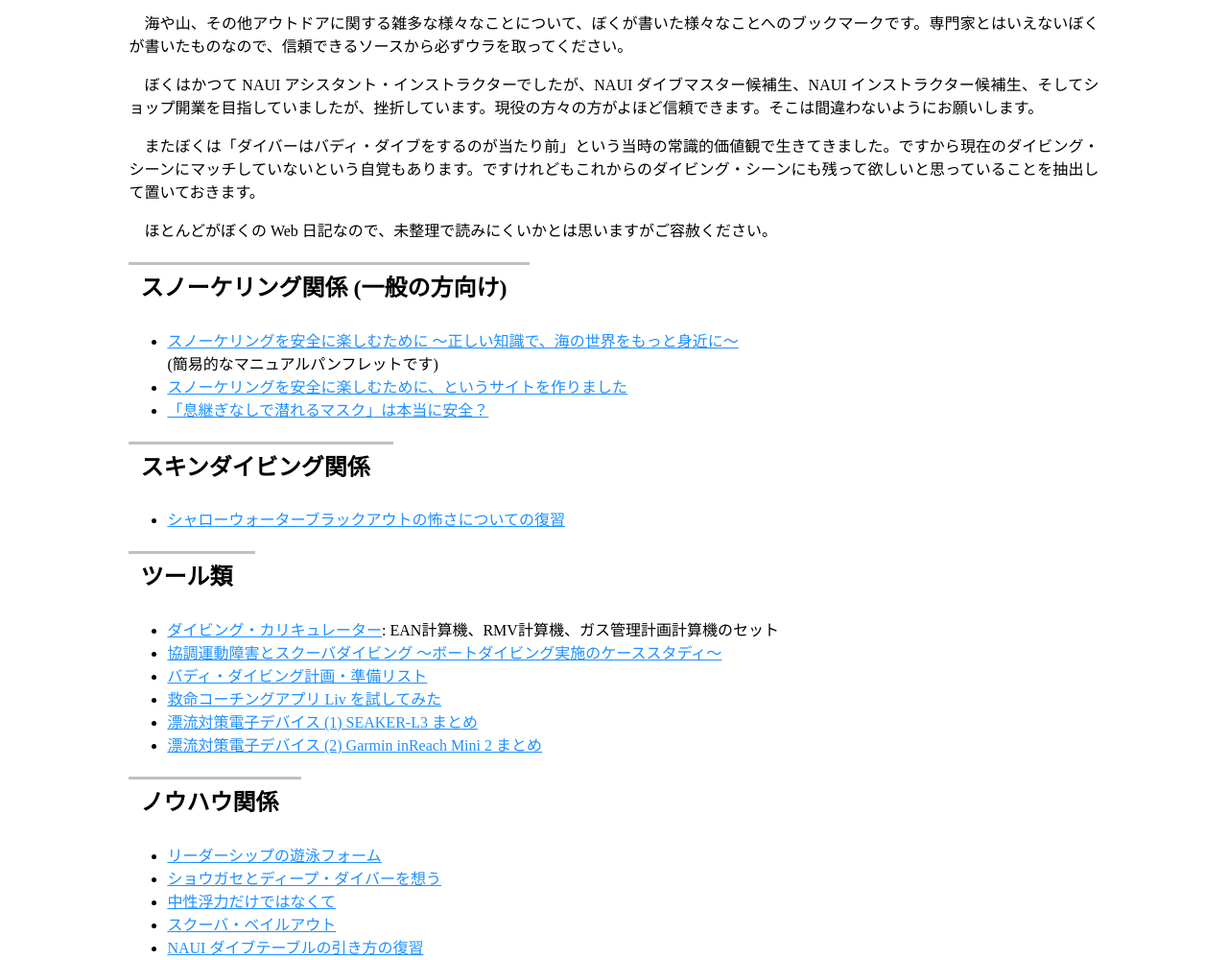
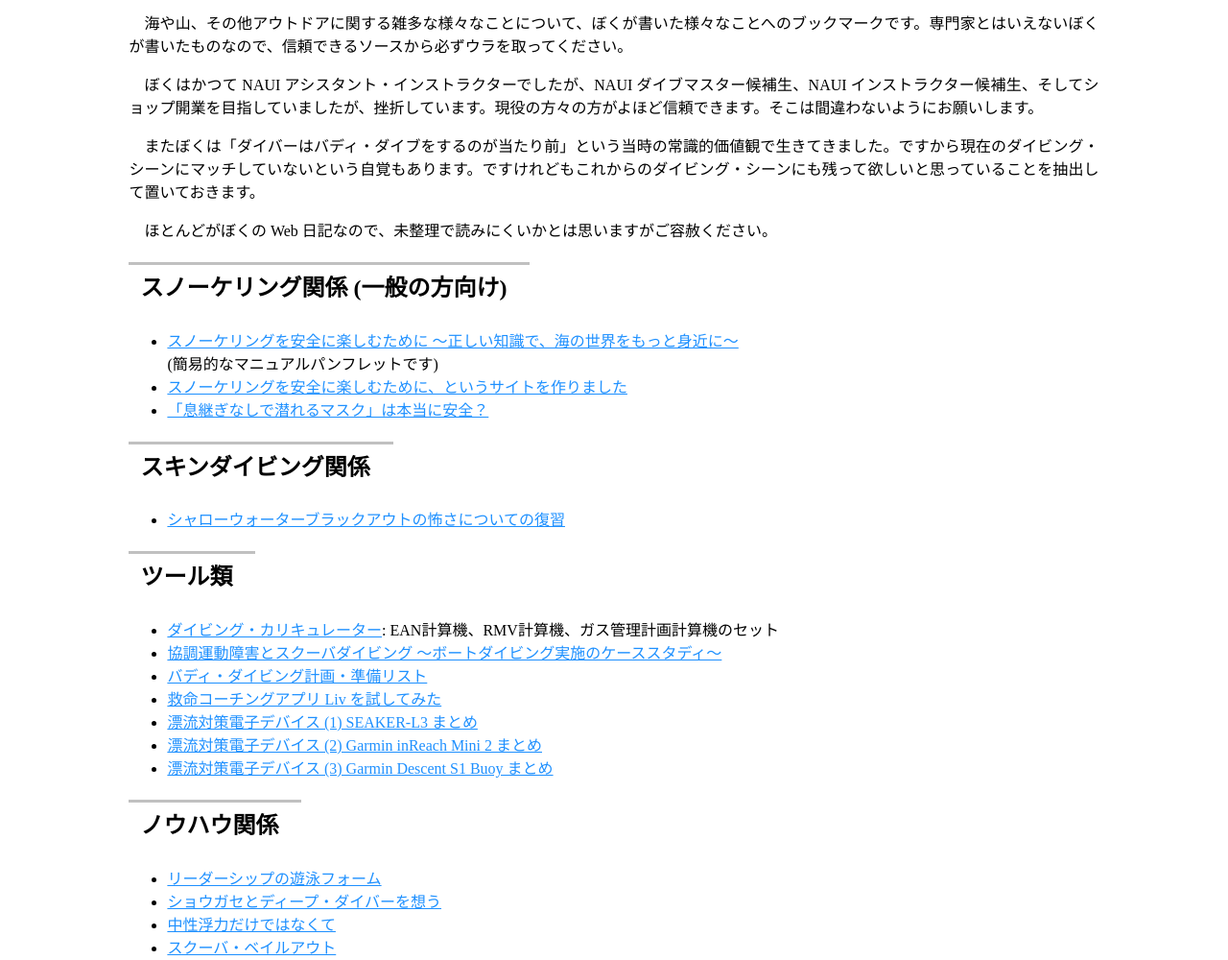
Before and after one commit to mitsugu/hope, a plain HTML site: page index.html in a window 1280 px wide. Shown: the part 82-1082 px from the top of the page at 96% size. Drawn offline with Linux system fonts and the light colour scheme.

Commit message:
少し修正

```diff
--- a/index.html
+++ b/index.html
@@ -115,6 +115,7 @@
 		<li><a href="https://orzbruford.jp/202512/01.html#2025120101" class="external" target="_blank">救命コーチングアプリ Liv を試してみた</a></li>
 		<li><a href="https://orzbruford.jp/202606/08.html#2026060801" class="external" target="_blank">漂流対策電子デバイス (1) SEAKER-L3 まとめ</a></li>
 		<li><a href="https://orzbruford.jp/202606/17.html#2026061701" class="external" target="_blank">漂流対策電子デバイス (2) Garmin inReach Mini 2 まとめ</a></li>
+		<li><a href="https://orzbruford.jp/202606/22.html#2026062201" class="external" target="_blank">漂流対策電子デバイス (3) Garmin Descent S1 Buoy まとめ</a></li>
 		<!--
 		<li><a href="" class="external" target="_blank"></a></li>
 		-->
```
